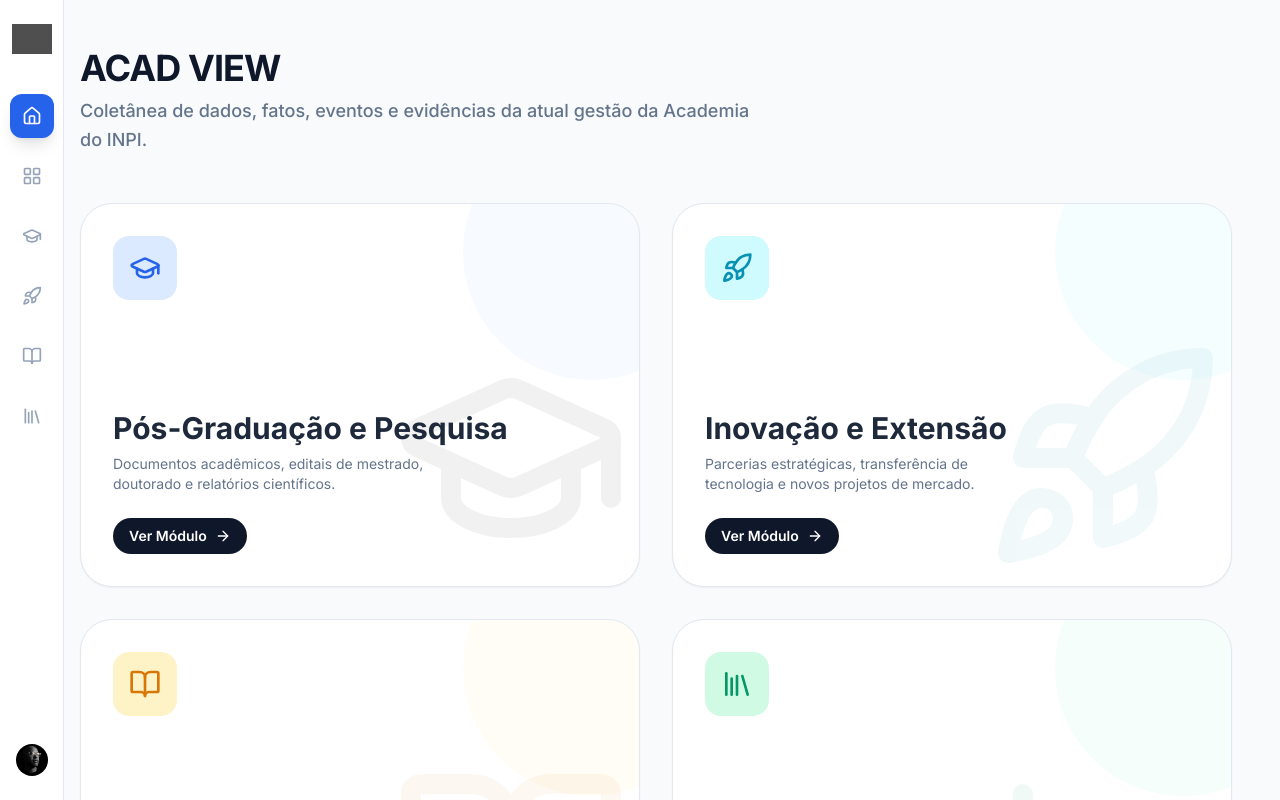
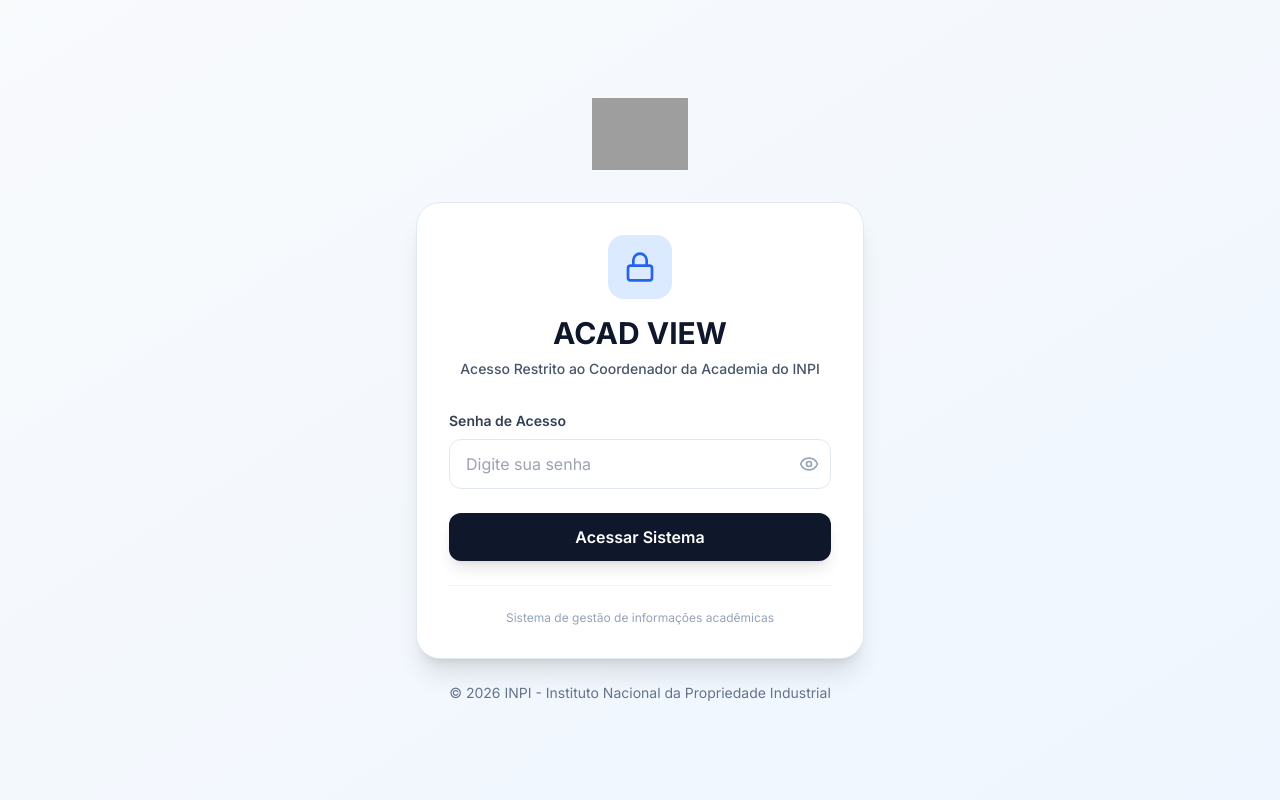
Before and after one commit to dmenezes007/acad-news, a React (Vite) app: page / in a window 1280 px wide. Shown: the top 800 px of the page. Built offline with nearby package versions, Linux system fonts and the light colour scheme; grey boxes are pictures that could not be loaded.

Commit message:
Adiciona página de login com senha ACAD_VIEW_DM

```diff
--- a/App.tsx
+++ b/App.tsx
@@ -14,13 +14,19 @@ import {
 import Sidebar from './components/Sidebar';
 import DocumentRow from './components/DocumentRow';
 import DocumentModal from './components/DocumentModal';
+import Login from './components/Login';
 import { Category, ModuleView, Document } from './types';
 import { MOCK_DOCUMENTS } from './constants';
 
 const App: React.FC = () => {
+  const [isAuthenticated, setIsAuthenticated] = useState(false);
   const [currentView, setCurrentView] = useState<ModuleView>('home');
   const [searchTerm, setSearchTerm] = useState('');
   const [selectedDoc, setSelectedDoc] = useState<Document | null>(null);
+
+  if (!isAuthenticated) {
+    return <Login onLogin={() => setIsAuthenticated(true)} />;
+  }
 
   const handleNavigate = (view: ModuleView) => {
     setCurrentView(view);
--- /dev/null
+++ b/components/Login.tsx
@@ -0,0 +1,118 @@
+
+import React, { useState } from 'react';
+import { Lock, Eye, EyeOff, AlertCircle } from 'lucide-react';
+
+interface LoginProps {
+  onLogin: () => void;
+}
+
+const Login: React.FC<LoginProps> = ({ onLogin }) => {
+  const [password, setPassword] = useState('');
+  const [showPassword, setShowPassword] = useState(false);
+  const [error, setError] = useState(false);
+
+  const handleSubmit = (e: React.FormEvent) => {
+    e.preventDefault();
+
+    if (password === 'ACAD_VIEW_DM') {
+      setError(false);
+      onLogin();
+    } else {
+      setError(true);
+      setPassword('');
+    }
+  };
+
+  return (
+    <div className="min-h-screen bg-gradient-to-br from-slate-50 to-blue-50 flex items-center justify-center p-4">
+      <div className="w-full max-w-md">
+        {/* Logo INPI */}
+        <div className="flex justify-center mb-8">
+          <img
+            src="https://www.gov.br/inpi/pt-br/assuntos/fale-conosco/arquivos-de-logo-do-inpi/inpi_cor_positiva.png"
+            alt=""
+            className="w-24 h-auto"
+          />
+        </div>
+
+        {/* Card de Login */}
+        <div className="bg-white rounded-3xl shadow-xl border border-slate-200 p-8">
+          {/* Header */}
+          <div className="text-center mb-8">
+            <div className="w-16 h-16 bg-blue-100 text-blue-600 rounded-2xl flex items-center justify-center mx-auto mb-4">
+              <Lock size={32} />
+            </div>
+            <h1 className="text-3xl font-bold text-slate-900 mb-2">
+              ACAD VIEW
+            </h1>
+            <p className="text-sm text-slate-600 font-medium">
+              Acesso Restrito ao Coordenador da Academia do INPI
+            </p>
+          </div>
+
+          {/* Form */}
+          <form onSubmit={handleSubmit} className="space-y-6">
+            <div>
+              <label htmlFor="password" className="block text-sm font-semibold text-slate-700 mb-2">
+                Senha de Acesso
+              </label>
+              <div className="relative">
+                <input
+                  type={showPassword ? 'text' : 'password'}
+                  id="password"
+                  value={password}
+                  onChange={(e) => {
+                    setPassword(e.target.value);
+                    setError(false);
+                  }}
+                  className={`w-full px-4 py-3 pr-12 border rounded-xl focus:outline-none focus:ring-2 transition-all ${
+                    error
+                      ? 'border-red-300 focus:ring-red-200 bg-red-50'
+                      : 'border-slate-200 focus:ring-blue-200 focus:border-blue-400'
+                  }`}
+                  placeholder="Digite sua senha"
+                  autoComplete="off"
+                />
+                <button
+                  type="button"
+                  onClick={() => setShowPassword(!showPassword)}
+                  className="absolute right-3 top-1/2 -translate-y-1/2 text-slate-400 hover:text-slate-600 transition-colors"
+                >
+                  {showPassword ? <EyeOff size={20} /> : <Eye size={20} />}
+                </button>
+              </div>
+
+              {error && (
+                <div className="mt-2 flex items-center gap-2 text-red-600 text-sm">
+                  <AlertCircle size={16} />
+                  <span>Senha incorreta. Tente novamente.</span>
+                </div>
+              )}
+            </div>
+
+            <button
+              type="submit"
+              className="w-full bg-slate-900 hover:bg-blue-600 text-white font-semibold py-3 px-6 rounded-xl transition-all duration-300 shadow-lg hover:shadow-xl transform hover:-translate-y-0.5"
+            >
+              Acessar Sistema
+            </button>
+          </form>
+
+          {/* Footer */}
+          <div className="mt-6 pt-6 border-t border-slate-100">
+            <p className="text-xs text-slate-400 text-center">
+              Sistema de gestão de informações acadêmicas
+            </p>
+          </div>
+        </div>
+
+        {/* Bottom text */}
+        <p className="text-center text-sm text-slate-500 mt-6">
+          © 2026 INPI - Instituto Nacional da Propriedade Industrial
+        </p>
+      </div>
+    </div>
+  );
+};
+
+export default Login;
```
